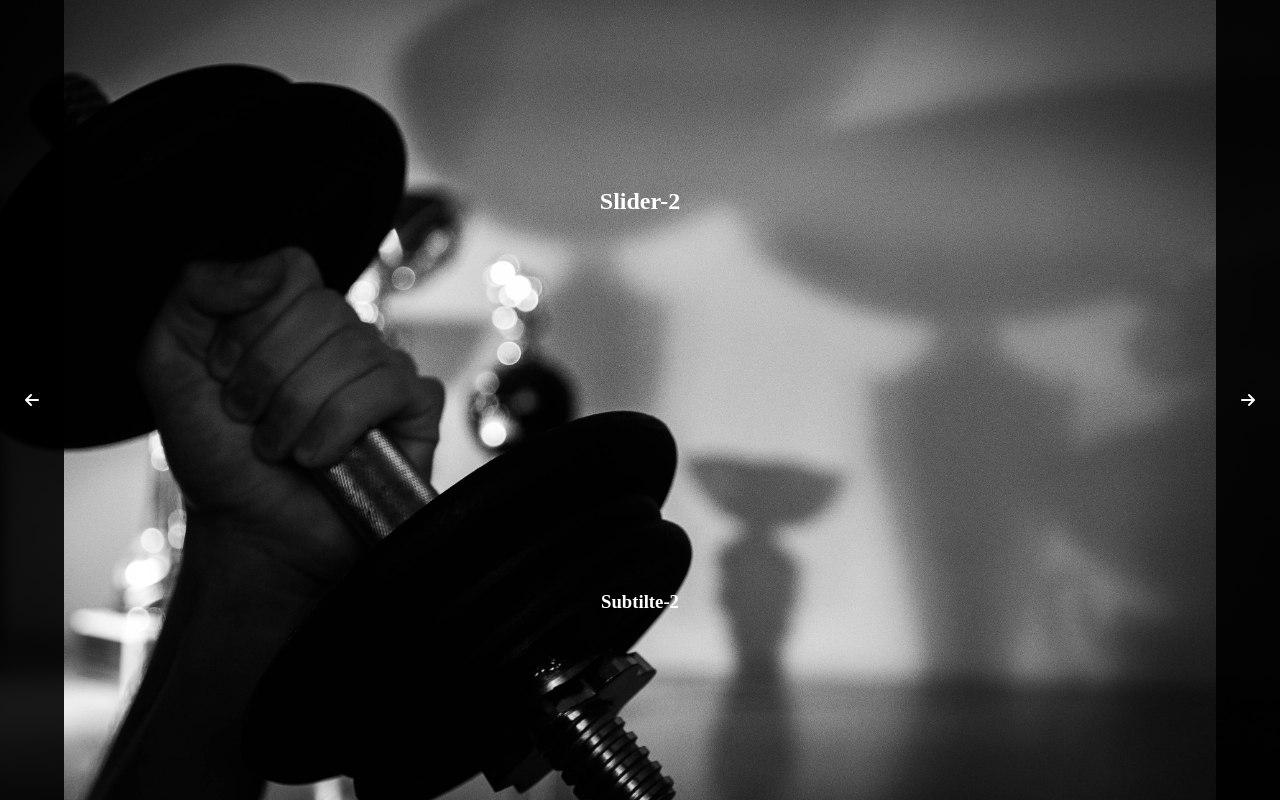
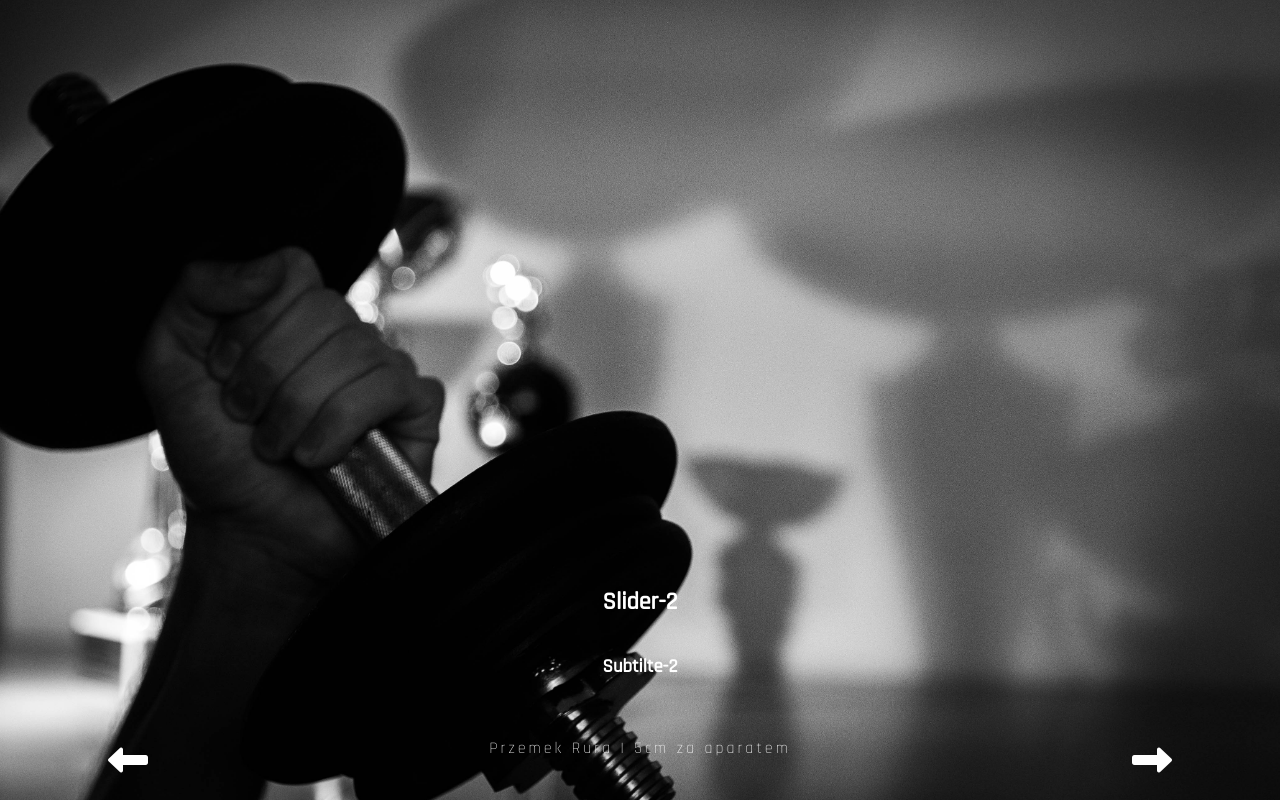
Before and after one commit to przemekr95/photo-portfolio, a React (Create React App) app: page / in a window 1280 px wide. Built offline with nearby package versions, Linux system fonts and the light colour scheme.

Commit message:
update slider

```diff
--- a/public/index.html
+++ b/public/index.html
@@ -23,6 +23,8 @@
       Learn how to configure a non-root public URL by running `npm run build`.
     -->
   <script src="https://kit.fontawesome.com/65594cdafd.js" crossorigin="anonymous"></script>
+  <link rel="preconnect" href="https://fonts.gstatic.com">
+  <link href="https://fonts.googleapis.com/css2?family=Rajdhani:wght@300;400;500&display=swap" rel="stylesheet">
   <title>Przemek Rura | 5cm za aparatem</title>
 </head>
 
--- a/src/Components/Slider/Slider.js
+++ b/src/Components/Slider/Slider.js
@@ -7,20 +7,30 @@ const Carousel = () => {
 
     const [sliderImg, setSliderImg] = useState(1);
 
+    const slideLeft = () => {
+        sliderImg > 0 && setSliderImg(sliderImg - 1)
+    }
+
+    const slideRight = () => {
+        sliderImg < sliderImages.length -1 && setSliderImg(sliderImg + 1)
+    }
+
+
     return (
         <div className="slider">
             <div
                 className="slider__inner"
                 style={{backgroundImage: `url(${sliderImages[sliderImg].img})`}}>
-                    <div className="slider__left" onClick={()=>{sliderImg > 0 && setSliderImg(sliderImg - 1)}}>
-                        <i className="fas fa-arrow-left"></i>
+                    <div className="slider__side" onClick={slideLeft}>
+                        <i className="fas fa-long-arrow-alt-left"></i>
                     </div>
                     <div className="slider__center">
                         <h2>{sliderImages[sliderImg].title}</h2>
                         <h3>{sliderImages[sliderImg].subtitle}</h3>
+                        <p>Przemek Rura | 5cm za aparatem</p>
                     </div>
-                    <div className="slider__right" onClick={()=>{sliderImg < sliderImages.length -1 && setSliderImg(sliderImg + 1)}}>
-                        <i className="fas fa-arrow-right"></i>
+                    <div className="slider__side" onClick={slideRight}>
+                        <i className="fas fa-long-arrow-alt-right"></i>
                     </div>
             </div>
         </div>
--- a/src/Components/Slider/Slider.sass
+++ b/src/Components/Slider/Slider.sass
@@ -10,24 +10,43 @@
     background-size: cover
     display: flex
 
-.slider__left
-    flex: 5%
+.slider__side
+    flex: 20%
     height: 100%
-    background-color: rgba(0, 0, 0, 0.9)
-    display: grid
-    place-items: center
+    display: flex
+    justify-content: center
+    align-items: flex-end
     cursor: pointer
+
+.slider__side i
+    font-size: 40px
+    padding: 20px 0
 
 .slider__center
     height: 100%
-    flex: 90%
-    display: grid
-    place-items: center
+    flex: 60%
+    display: flex
+    flex-direction: column
+    align-items: center
+    justify-content: flex-end
 
-.slider__right
-    height: 100%
-    flex: 5%
-    background-color: rgba(0, 0, 0, 0.9)
-    display: grid
-    place-items: center
-    cursor: pointer
+.slider__center p
+    padding: 25px 0
+    letter-spacing: 1px
+    font-size: 10px
+    font-weight: 300
+
+@media (min-width: 480px)
+    .slider__center p
+        letter-spacing: 2px
+        font-size: 12px
+
+@media (min-width: 600px)
+    .slider__center p
+        letter-spacing: 2px
+        font-size: 14px
+
+@media (min-width: 992px)
+    .slider__center p
+        letter-spacing: 3px
+        font-size: 16px
--- a/src/css/Slider.css
+++ b/src/css/Slider.css
@@ -14,37 +14,73 @@
   display: flex;
 }
 
-.slider__left {
-  -webkit-box-flex: 5%;
-      -ms-flex: 5%;
-          flex: 5%;
+.slider__side {
+  -webkit-box-flex: 20%;
+      -ms-flex: 20%;
+          flex: 20%;
   height: 100%;
-  background-color: rgba(0, 0, 0, 0.9);
-  display: -ms-grid;
-  display: grid;
-  place-items: center;
+  display: -webkit-box;
+  display: -ms-flexbox;
+  display: flex;
+  -webkit-box-pack: center;
+      -ms-flex-pack: center;
+          justify-content: center;
+  -webkit-box-align: end;
+      -ms-flex-align: end;
+          align-items: flex-end;
   cursor: pointer;
+}
+
+.slider__side i {
+  font-size: 40px;
+  padding: 20px 0;
 }
 
 .slider__center {
   height: 100%;
-  -webkit-box-flex: 90%;
-      -ms-flex: 90%;
-          flex: 90%;
-  display: -ms-grid;
-  display: grid;
-  place-items: center;
+  -webkit-box-flex: 60%;
+      -ms-flex: 60%;
+          flex: 60%;
+  display: -webkit-box;
+  display: -ms-flexbox;
+  display: flex;
+  -webkit-box-orient: vertical;
+  -webkit-box-direction: normal;
+      -ms-flex-direction: column;
+          flex-direction: column;
+  -webkit-box-align: center;
+      -ms-flex-align: center;
+          align-items: center;
+  -webkit-box-pack: end;
+      -ms-flex-pack: end;
+          justify-content: flex-end;
 }
 
-.slider__right {
-  height: 100%;
-  -webkit-box-flex: 5%;
-      -ms-flex: 5%;
-          flex: 5%;
-  background-color: rgba(0, 0, 0, 0.9);
-  display: -ms-grid;
-  display: grid;
-  place-items: center;
-  cursor: pointer;
+.slider__center p {
+  padding: 25px 0;
+  letter-spacing: 1px;
+  font-size: 10px;
+  font-weight: 300;
+}
+
+@media (min-width: 480px) {
+  .slider__center p {
+    letter-spacing: 2px;
+    font-size: 12px;
+  }
+}
+
+@media (min-width: 600px) {
+  .slider__center p {
+    letter-spacing: 2px;
+    font-size: 14px;
+  }
+}
+
+@media (min-width: 992px) {
+  .slider__center p {
+    letter-spacing: 3px;
+    font-size: 16px;
+  }
 }
 /*# sourceMappingURL=Slider.css.map */
--- a/src/index.css
+++ b/src/index.css
@@ -2,5 +2,6 @@ body {
   margin: 0;
   padding: 0;
   box-sizing: border-box;
+  font-family: 'Rajdhani', sans-serif;
   color: white;
 }
```
Also changed, not shown: public/manifest.json, 1 other file (tests, documents, lock files or other folders).
